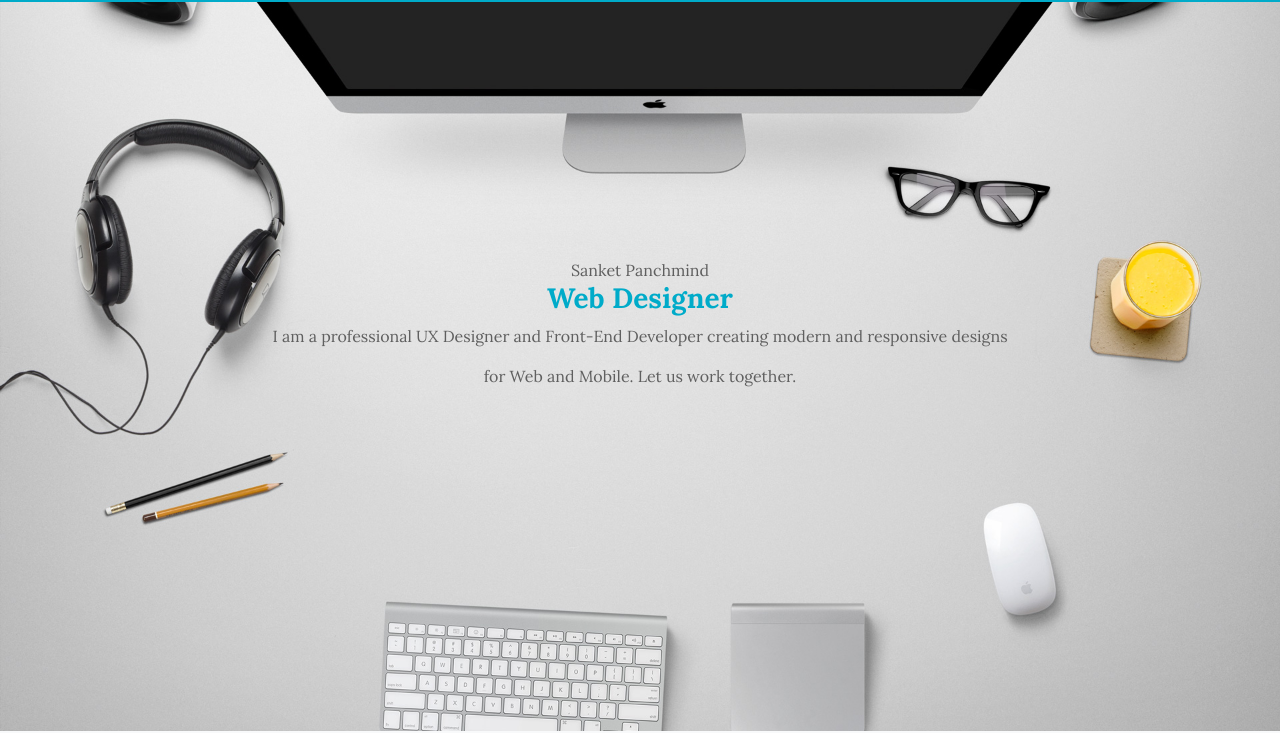
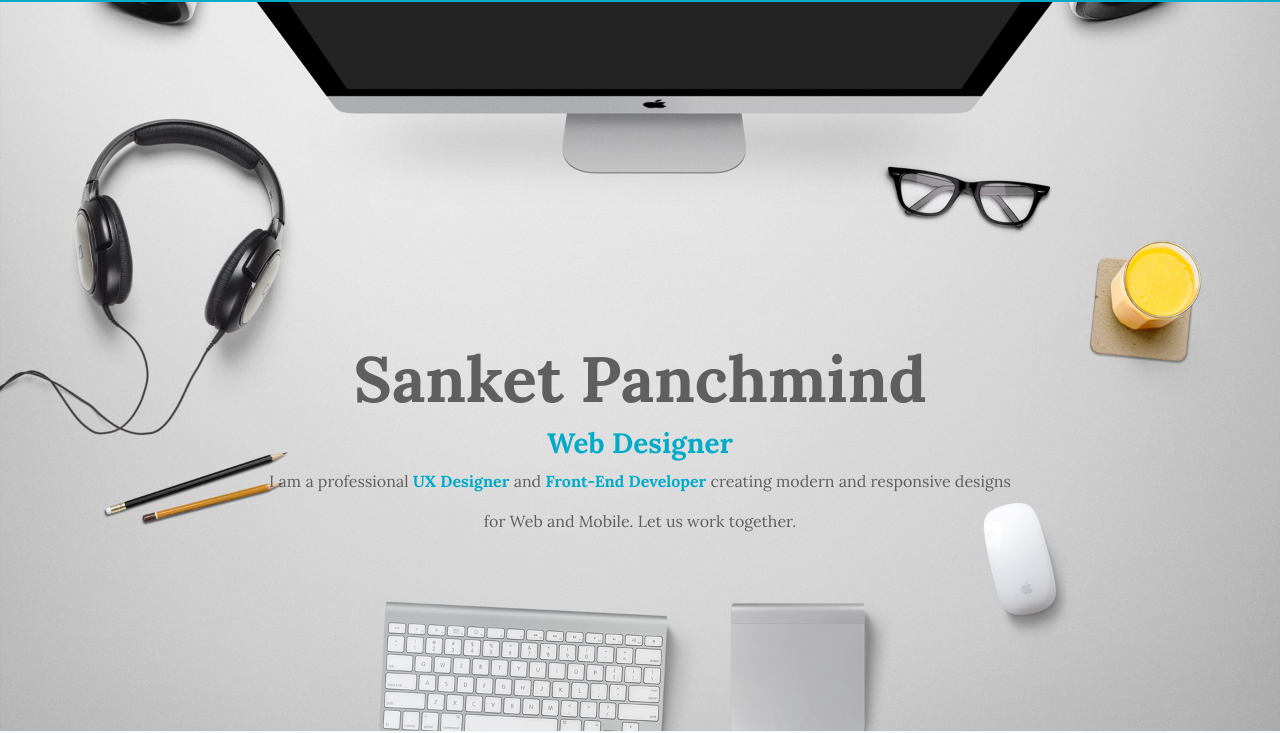
Before and after one commit to sanketpanchmind/portfolio2, a plain HTML site: page index.html in a window 1280 px wide. Shown: the part 69-802 px from the top of the page. Drawn offline with nearby package versions, Linux system fonts and the light colour scheme; a web font is replaced by a local one.

Commit message:
banner content updated

```diff
--- a/index.html
+++ b/index.html
@@ -67,19 +67,18 @@
     </header>
     <div class="container-fluid p-0" id="main-content">
         <div class="banner_text align-items-center  w-100">
-            <div class="d-flex flex-column">
+            <div class="d-flex flex-column intro_text">
                 <div class="name">Sanket Panchmind</div>
                 <h3 class="text-main text-capitalize fw-bold">web designer</h3>
                 <div class="text-center">
                     <p>
-                        I am a professional UX Designer and Front-End Developer creating modern and responsive designs
+                        I am a professional <span class="text-main fw-bold">UX Designer</span> and <span
+                            class="text-main fw-bold">Front-End Developer</span> creating modern and responsive designs
                     </p>
                     <p>for Web and Mobile. Let us work together.</p>
                 </div>
             </div>
         </div>
-    </div>
-
     </div>
     <section class="aboutme">
         <div class="container">
--- a/portfolio2.css
+++ b/portfolio2.css
@@ -86,6 +86,17 @@ body {
     align-items: center;
     text-align: center;
     height: 100vh;
+    position: relative;
+}
+.intro_text{
+    position: absolute;
+    top: 50%;
+    text-align: center;
+    width: 100%;
+}
+.name{
+    font-size: 4rem;
+    font-weight: bold;
 }
 
 .text-main {
```
